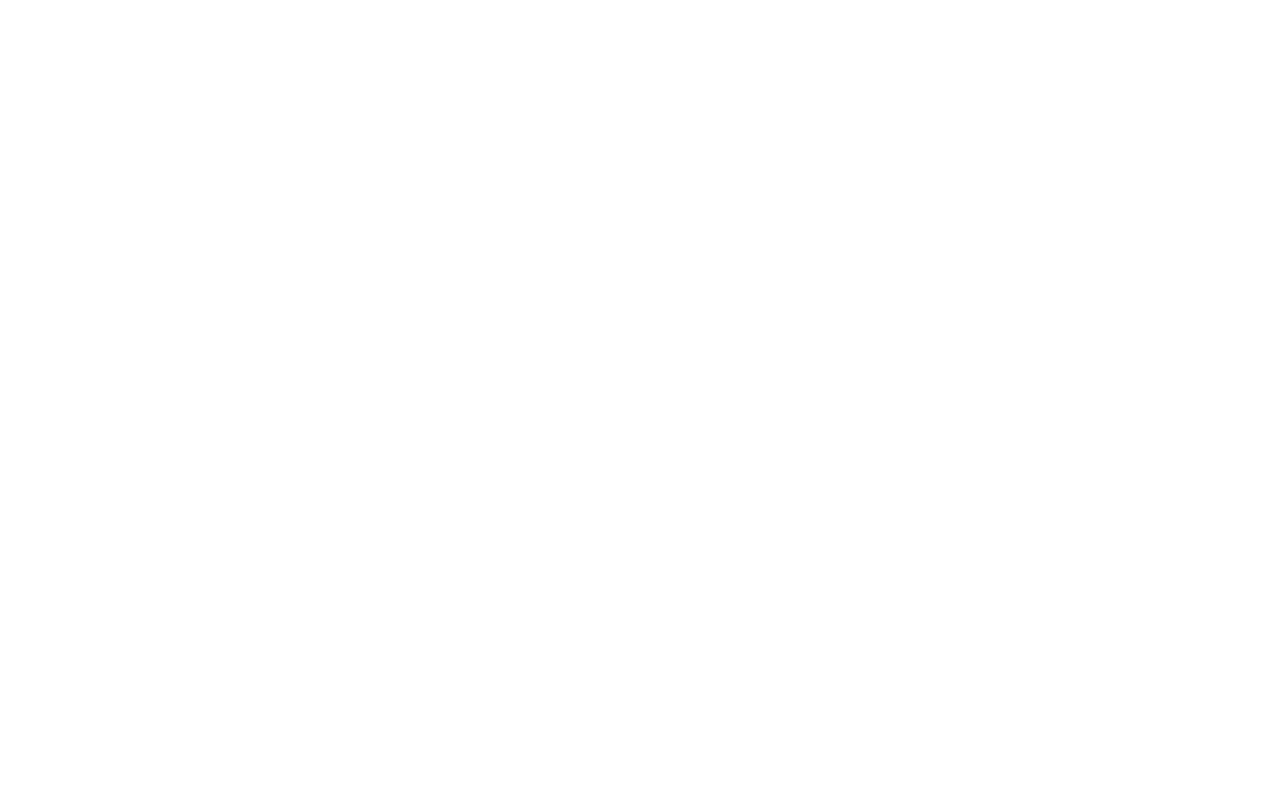
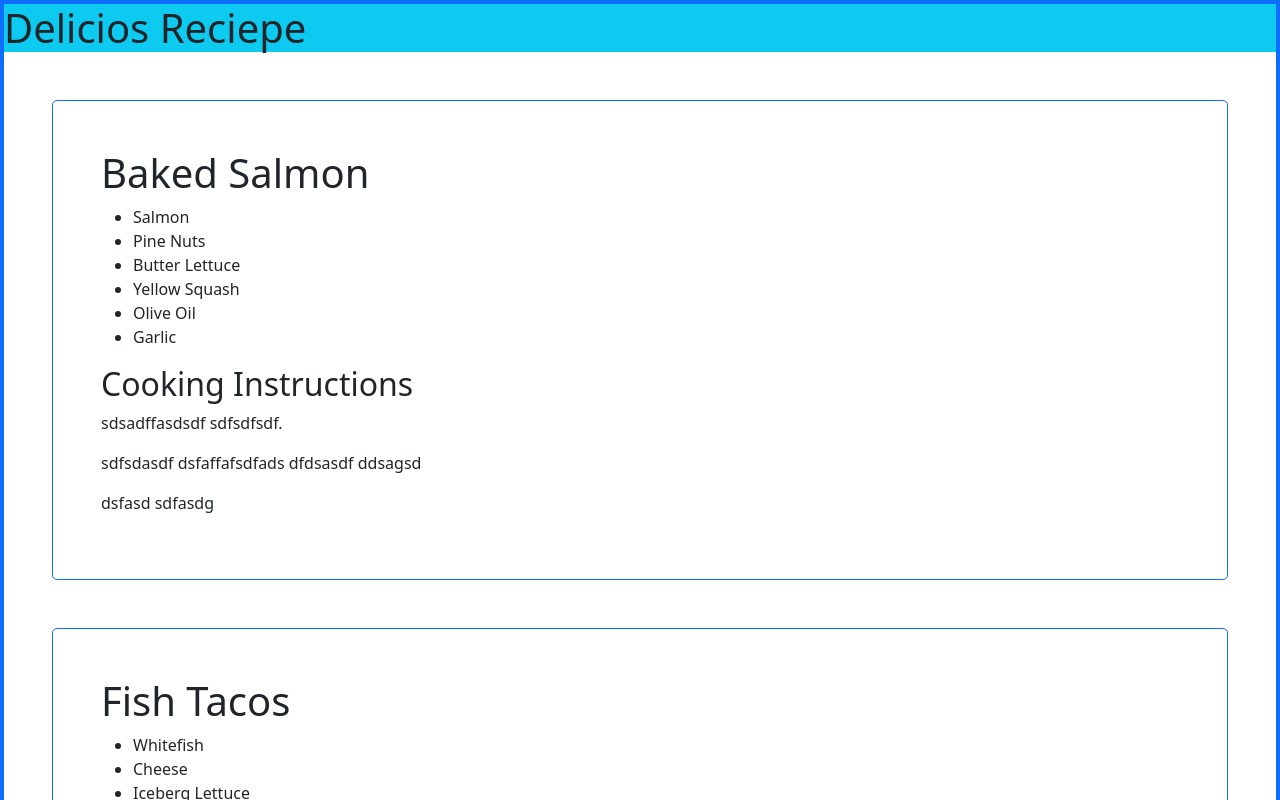
Before and after one commit to MamadTaheri/react-training, a React (Create React App) app: page / in a window 1280 px wide. Shown: the top 800 px of the page. Built offline with nearby package versions, Linux system fonts and the light colour scheme.

Commit message:
some components

```diff
--- a/package.json
+++ b/package.json
@@ -11,6 +11,7 @@
     "eslint-plugin-jsx-a11y": "^6.5.1",
     "faker": "^5.5.3",
     "graphql-request": "^3.6.1",
+    "isomorphic-fetch": "^3.0.0",
     "react": "^17.0.2",
     "react-dom": "^17.0.2",
     "react-hook-form": "^7.19.5",
--- /dev/null
+++ b/src/Menu.js
@@ -0,0 +1,37 @@
+import React from 'react';
+
+function Recipe({ name, ingredients, steps }) {
+    return (
+        <section id={name.toLowerCase().replace(/ /g, "-")} className="p-5 border border-primary m-5 rounded-3">
+            <h1>{name}</h1>
+            <ul className="ingredients">
+                {ingredients.map((ingredient, i) => (
+                    <li key={i}>{ingredient.name}</li>
+                ))}
+            </ul>
+            <section className="instructions">
+                <h2>Cooking Instructions</h2>
+                {steps.map((step, i) => (
+                    <p key={i}>{step}</p>
+                ))}
+            </section>
+        </section>
+    )
+}
+
+const Menu = ({ title, recipes}) => {
+    return (
+        <article className="border border-4 border-primary">
+            <header className="bg-info">
+                <h1>{title}</h1>
+            </header>
+            <div>
+                {recipes.map((recipe, i) => (
+                    <Recipe key={i} {...recipe} />
+                ))}
+            </div>
+        </article>
+    );
+};
+
+export default Menu;
--- /dev/null
+++ b/src/data.js
@@ -0,0 +1,78 @@
+export const data = [
+    {
+        name: "Baked Salmon",
+        ingredients: [
+            {
+                name: "Salmon",
+                amount: 1,
+                measurement: "lb"
+            },
+            {
+                name: "Pine Nuts",
+                amount: 1,
+                measurement: "cup"
+            },
+            {
+                name: "Butter Lettuce",
+                amount: 2,
+                measurement: "cups"
+            },
+            {
+                name: "Yellow Squash",
+                amount: 1,
+                measurement: "med"
+            },
+            {
+                name: "Olive Oil",
+                amount: 0.5,
+                measurement: "cup"
+            },
+            {
+                name: "Garlic",
+                amount: 3,
+                measurement: "cloves"
+            },
+        ],
+        steps: [
+            "sdsadffasdsdf sdfsdfsdf.",
+            "sdfsdasdf dsfaffafsdfads dfdsasdf ddsagsd",
+            "dsfasd sdfasdg"
+        ]
+    },
+
+    {
+        name: "Fish Tacos",
+        ingredients: [
+            {
+                name: "Whitefish",
+                amount: 1,
+                measurement: "l lb"
+            },
+            {
+                name: "Cheese",
+                amount: 1,
+                measurement: "cup"
+            },
+            {
+                name: "Iceberg Lettuce",
+                amount: 2,
+                measurement: "cups"
+            },
+            {
+                name: "Tomatoes",
+                amount: 2,
+                measurement: "large"
+            },
+            {
+                name: "Tortillas",
+                amount: 3,
+                measurement: "med"
+            },
+        ],
+        steps: [
+            "sdsadffasdsdf sdfsdfsdf.",
+            "sdfsdasdf dsfaffafsdfads dfdsasdf ddsagsd",
+            "dsfasd sdfasdg"
+        ]
+    },
+]
--- a/src/index.js
+++ b/src/index.js
@@ -1,12 +1,13 @@
 import React from "react";
 import ReactDOM from "react-dom";
-import App from "./App";
+// import App from "./App";
 import 'bootstrap/dist/css/bootstrap.min.css'
 import './index.css'
-import {BrowserRouter} from "react-router-dom";
+// import {BrowserRouter} from "react-router-dom";
+import Menu from "./Menu";
+import {data} from "./data";
 
 ReactDOM.render(
-    <BrowserRouter>
-        <App/>
-    </BrowserRouter>
+    <Menu title="Delicios Reciepe" recipes={data} />
+
     , document.getElementById("root"));
```
Also changed, not shown: src/ApiCall.js (added, +10 -0 lines), 1 other file (tests, documents, lock files or other folders).
